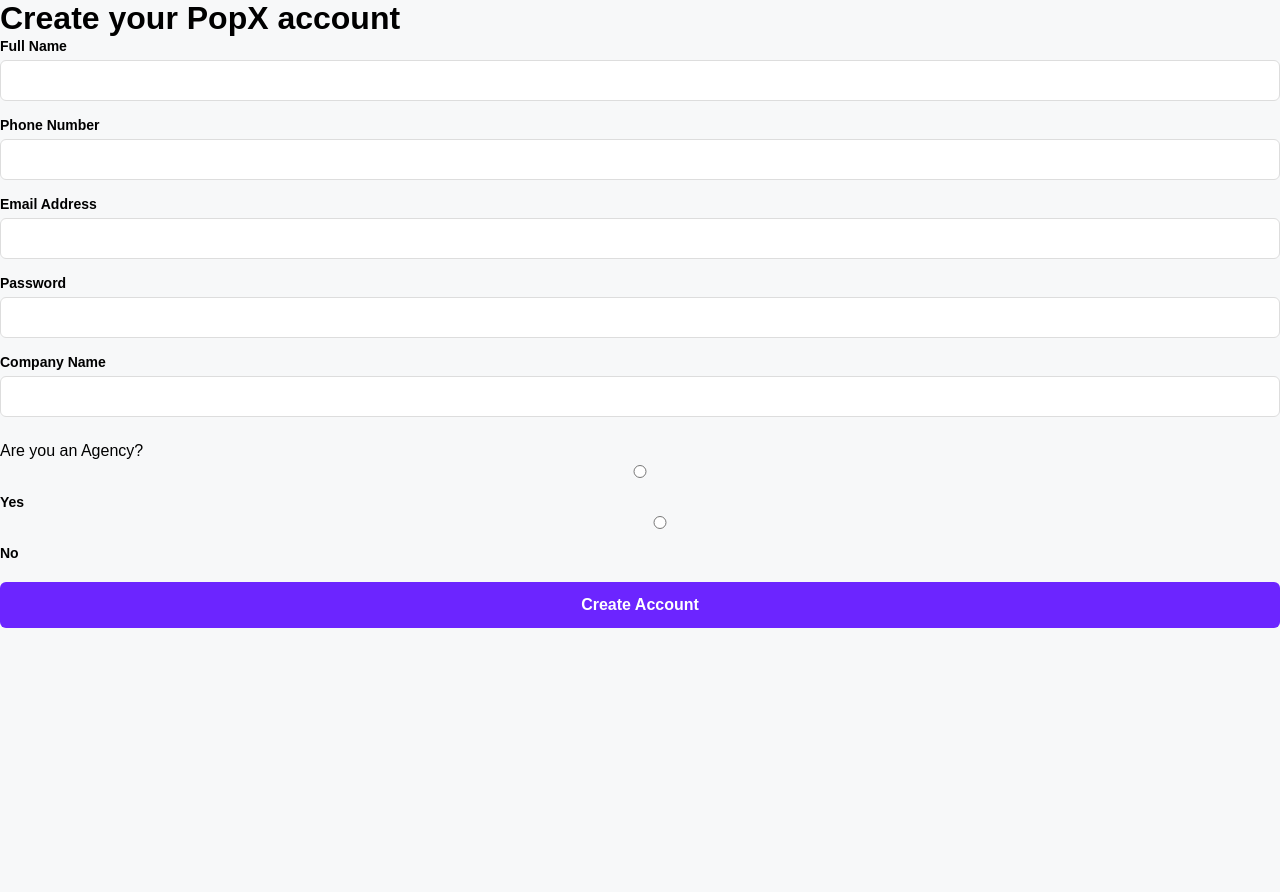
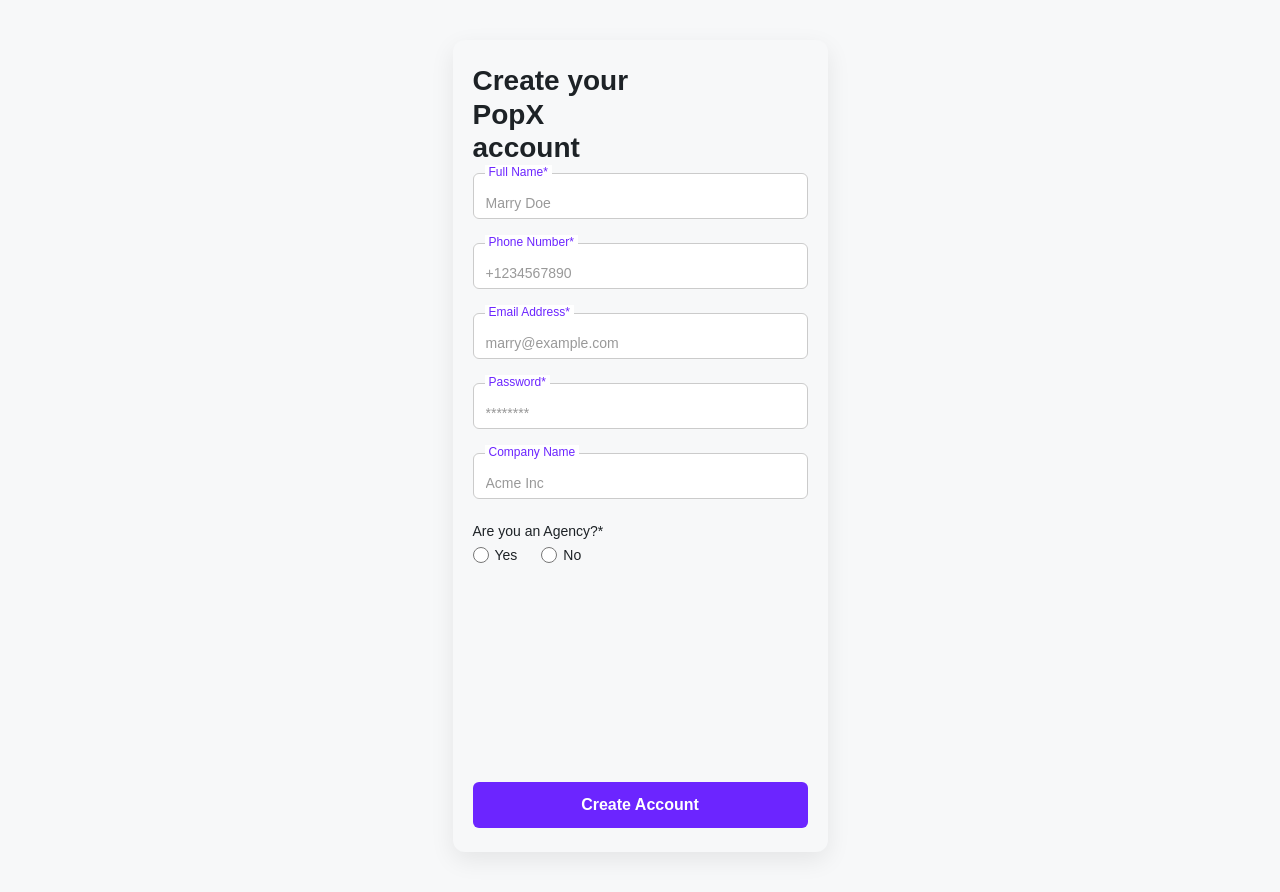
Before and after one commit to revanthkankipati/popx-assignment, a React (Vite) app: page /signup in a window 1280 px wide. Before the commit the page ends 800 px from the top, so only its background shows below. Built offline with nearby package versions, Linux system fonts and the light colour scheme.

Commit message:
Implement floating labels, radio row, button at bottom on Signup and Login

```diff
--- a/src/pages/Login.jsx
+++ b/src/pages/Login.jsx
@@ -1,19 +1,26 @@
 function Login() {
   return (
-    <div className="mobile-container">
-      <h1>Signin to your PopX account</h1>
+    <div className="app-frame">
+      <div className="login-page">
+        <h1 className="login-title">Signin to your<br />PopX account</h1>
 
-      <p style={{ margin: "10px 0" }}>
-        Lorem ipsum dolor sit amet, consectetur adipiscing elit.
-      </p>
+        <p className="login-subtitle">
+          Lorem ipsum dolor sit amet,<br />
+          consectetur adipiscing elit.
+        </p>
 
-      <label>Email Address</label>
-      <input type="email" placeholder="Enter email address" />
+        <div className="input-group">
+          <label>Email Address*</label>
+          <input type="email" placeholder="marry@example.com" />
+        </div>
 
-      <label>Password</label>
-      <input type="password" placeholder="Enter password" />
+        <div className="input-group">
+          <label>Password*</label>
+          <input type="password" placeholder="********" />
+        </div>
 
-      <button className="primary-btn">Login</button>
+        <button className="primary-btn create-btn">Login</button>
+      </div>
     </div>
   );
 }
--- a/src/pages/Signup.jsx
+++ b/src/pages/Signup.jsx
@@ -1,41 +1,48 @@
 function Signup() {
   return (
-    <div className="mobile-container">
-      <h1>Create your PopX account</h1>
+    <div className="app-frame">
+      <div className="signup-page">
+        <h1 className="signup-title">Create your<br />PopX account</h1>
 
-      <label>Full Name</label>
-      <input type="text" />
+        <div className="input-group">
+          <label>Full Name*</label>
+          <input type="text" placeholder="Marry Doe" />
+        </div>
 
-      <label>Phone Number</label>
-      <input type="text" />
+        <div className="input-group">
+          <label>Phone Number*</label>
+          <input type="text" placeholder="+1234567890" />
+        </div>
 
-      <label>Email Address</label>
-      <input type="email" />
+        <div className="input-group">
+          <label>Email Address*</label>
+          <input type="email" placeholder="marry@example.com" />
+        </div>
 
-      <label>Password</label>
-      <input type="password" />
+        <div className="input-group">
+          <label>Password*</label>
+          <input type="password" placeholder="********" />
+        </div>
 
+        <div className="input-group">
           <label>Company Name</label>
-      <input type="text" />
+          <input type="text" placeholder="Acme Inc" />
+        </div>
 
-      <div style={{ marginTop: "10px" }}>
-        <p>Are you an Agency?</p>
-
+        <div className="agency-section">
+          <p>Are you an Agency?*</p>
+          <div className="radio-group">
             <label>
               <input type="radio" name="agency" /> Yes
             </label>
-
-        <label style={{ marginLeft: "20px" }}>
+            <label>
               <input type="radio" name="agency" /> No
             </label>
           </div>
+        </div>
 
-      <button
-        className="primary-btn"
-        style={{ marginTop: "20px" }}
-      >
-        Create Account
-      </button>
+        <button className="primary-btn create-btn">Create Account</button>
+      </div>
     </div>
   );
 }
--- a/src/styles/app.css
+++ b/src/styles/app.css
@@ -9,14 +9,15 @@
   background: #f7f8f9;
 }
 
-.app-frame {
+.app-frame,
+.mobile-container {
   width: 375px;
   height: 812px;
   margin: 40px auto;
   background: #f7f8f9;
   border-radius: 12px;
   box-shadow: 0 8px 25px rgba(0, 0, 0, 0.08);
-  overflow: hidden;
+  overflow-y: auto;
 }
 
 .primary-btn {
@@ -43,16 +44,118 @@
   font-size: 16px;
 }
 
+label {
+  font-size: 14px;
+  font-weight: 500;
+}
+
 input {
   width: 100%;
-  padding: 12px;
-  margin-top: 5px;
-  margin-bottom: 15px;
+  height: 46px;
+  padding: 0 12px;
   border: 1px solid #ddd;
   border-radius: 6px;
+  font-size: 14px;
+  outline: none;
 }
 
-label {
+input:focus {
+  border-color: #6c25ff;
+}
+
+.input-group {
+  position: relative;
+  margin-bottom: 24px;
+}
+
+.input-group label {
+  position: absolute;
+  top: -8px;
+  left: 12px;
+  background: #fff;
+  padding: 0 4px;
+  font-size: 12px;
+  color: #6c25ff;
+  font-weight: 500;
+  z-index: 1;
+}
+
+.input-group input {
+  width: 100%;
+  height: 46px;
+  padding: 14px 12px 0;
+  border: 1px solid #cbcbcb;
+  border-radius: 6px;
   font-size: 14px;
-  font-weight: 600;
+  outline: none;
+  color: #1d2226;
 }
+
+.input-group input::placeholder {
+  color: #999;
+}
+
+.input-group input:focus {
+  border-color: #6c25ff;
+}
+
+.signup-page,
+.login-page {
+  display: flex;
+  flex-direction: column;
+  height: 100%;
+  padding: 24px 20px;
+}
+
+.signup-title,
+.login-title {
+  font-size: 28px;
+  font-weight: 700;
+  color: #1d2226;
+  width: 180px;
+  line-height: 1.2;
+  margin-bottom: 8px;
+}
+
+.login-subtitle {
+  font-size: 16px;
+  color: #7b7b7b;
+  line-height: 1.4;
+  margin-bottom: 24px;
+}
+
+.agency-section {
+  margin-bottom: 16px;
+}
+
+.agency-section p {
+  font-size: 14px;
+  font-weight: 500;
+  color: #1d2226;
+  margin-bottom: 8px;
+}
+
+.radio-group {
+  display: flex;
+  gap: 24px;
+}
+
+.radio-group label {
+  font-size: 14px;
+  font-weight: 400;
+  color: #1d2226;
+  display: flex;
+  align-items: center;
+  gap: 6px;
+  cursor: pointer;
+}
+
+.radio-group input[type="radio"] {
+  width: 16px;
+  height: 16px;
+  accent-color: #6c25ff;
+}
+
+.create-btn {
+  margin-top: auto;
+}
```
Lines whose indentation alone changed are shown as unchanged.
